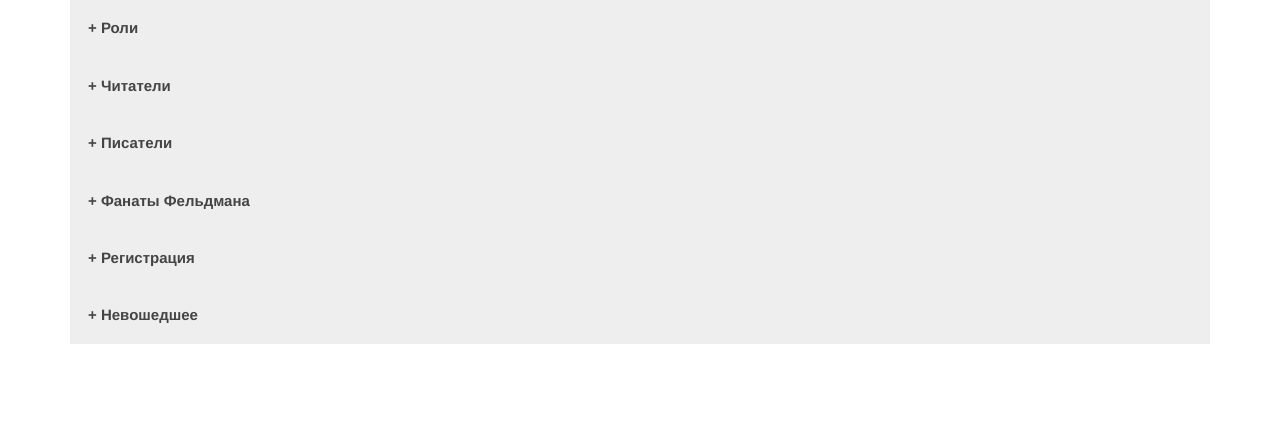
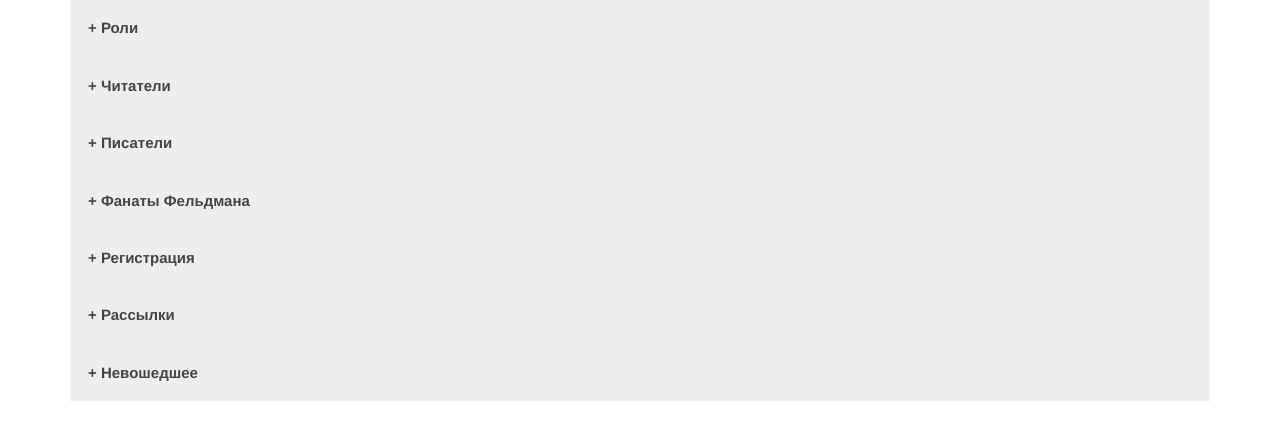
Before and after one commit to jfeldman777/sky2018, a Django app: page /allabout/ in a window 1280 px wide. Shown: the part 213-653 px from the top of the page. Run offline with Django 3.2, Linux system fonts and the light colour scheme; parts of the project's set-up code (start-up, migrations or seed data) failed here and were passed over; some libraries are stand-ins or nearby versions.

Commit message:
allabout newsletter

```diff
--- a/templates/allabout.html
+++ b/templates/allabout.html
@@ -110,13 +110,20 @@
 (В прошлых версиях преимуществ было больше, смотри <b>невошедшее</b>.)<br>
 Если вы писатель, то без регистрации вы не сможете работать (смотри <b>Писатели</b>).
   </div>
-        <button class="accordion"><b>+ Невошедшее</b></button>
+        <button class="accordion"><b>+ Рассылки</b></button>
         <div class="panel">
-          В предыдущих версиях системы я пытался отслеживать интересы зарегистрированных читателей - <br>
-          и рекомендовать им следующие вершины для изучения - сообразно их интересам.<br>
-          Получилось слишком громоздко (и по интерфейсу, и по функционалу), так что эту часть кода я отключил.<br>
-           Полагаю, что к этой теме мы еще веренмся.
+  Для того чтобы держать своих читателей в курсе своих новых мыслей и дел, я привинтил к этому сайту Рассылки (линк вверху).<br>
+  Чтобы подписаться на рассылку желательна регистрация (но не обязательна). <br>
+  Рассылку вы получите в почтовый ящик. Архивированный вариант будет доступен по ссылкие моим читателям на ФБ.
           </div>
+
+          <button class="accordion"><b>+ Невошедшее</b></button>
+          <div class="panel">
+            В предыдущих версиях системы я пытался отслеживать интересы зарегистрированных читателей - <br>
+            и рекомендовать им следующие вершины для изучения - сообразно их интересам.<br>
+            Получилось слишком громоздко (и по интерфейсу, и по функционалу), так что эту часть кода я отключил.<br>
+             Полагаю, что к этой теме мы еще веренмся.
+            </div>
 
                 </div>
 {% endblock %}
```
